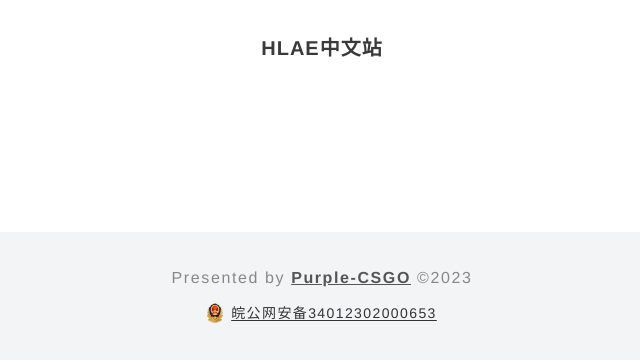
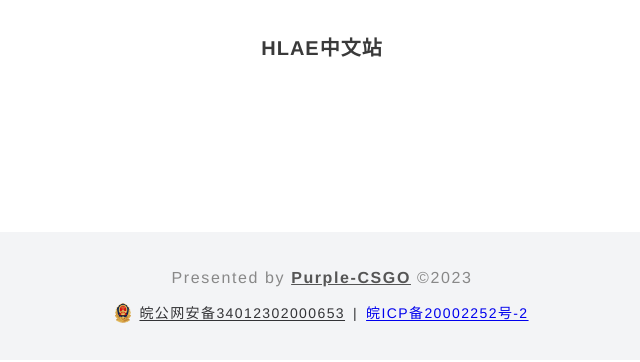
Before and after one commit to Purple-CSGO/hlae-site, a Vue app: page / in a window 1280 px wide. Shown: the top 362 px of the page, without its empty margins (318-958 px from the left). Built offline with nearby package versions, Linux system fonts and the light colour scheme.

Commit message:
update: beian and source order

```diff
--- a/src/App.vue
+++ b/src/App.vue
@@ -12,8 +12,12 @@
 
     <footer>
       <span>Presented by <a href="https://github.com/Purple-CSGO" class="author">Purple-CSGO</a> ©2023</span>
-      <a href="https://beian.mps.gov.cn/#/query/webSearch?code=34012302000653" rel="noreferrer"
-        target="_blank" class="beian"><img src="@/assets/img/beian.png" alt="beian"/>皖公网安备34012302000653</a>
+      <div class="beian">
+        <a href="https://beian.mps.gov.cn/#/query/webSearch?code=34012302000653" rel="noreferrer" class="beian hover:underline"
+          target="_blank"><img src="@/assets/img/beian.png" alt="beian"/>皖公网安备34012302000653</a>
+          |
+        <a href="http://beian.miit.gov.cn/" target="_blank" class="hover:underline">皖ICP备20002252号-2</a>
+      </div>
     </footer>
   </div>
 </template>
@@ -63,7 +67,7 @@ footer {
   }
 
   .beian {
-    @apply font-normal text-sm tracking-widest text-[#333336] hover:underline underline-offset-2 flex gap-2;
+    @apply font-normal text-sm tracking-widest text-[#333336] underline-offset-2 flex gap-2;
 
     img {
       @apply w-4;
--- a/src/pages/index.vue
+++ b/src/pages/index.vue
@@ -68,14 +68,19 @@
           <img src="@/assets/img/ffmpeg.webp" alt="ffmpeg">
         </card>
 
-        <card title="CSGO工具箱" url="https://csgo-toolbox.upup.cool" desc="一个为CSGO游戏的各个方面带来便利的工具集合"
-              download_cdn="https://api.upup.cool/get/csgo-toolbox" download_original="https://github.com/One-Studio/CSGO-Toolbox/releases/latest">
-          <img src="@/assets/img/csgo-toolbox.png" alt="csgo-toolbox" class="rounded-xl">
+        <card title="CFG预设 For CS2" url="https://config.upup.cool/v2" desc="适用于CS2各场景的Config预设" :background="true"
+              download_cdn="https://api.upup.cool/get/cs2-cfg" download_original="https://github.com/Purple-CSGO/CS2-Config-Presets/releases/latest">
+          <i class="pt-3 pi pi-github"></i>
         </card>
 
         <card title="CS Demo Manager" url="https://cs-demo-manager.com" desc="CS录像分析观看工具" :background="true"
               download_cdn="https://api.upup.cool/get/csdm" download_original="https://github.com/akiver/CS-Demo-Manager/releases/latest">
           <img src="@/assets/img/csdm.svg" alt="" class="p-2">
+        </card>
+
+        <card title="CSGO工具箱" url="https://csgo-toolbox.upup.cool" desc="一个为CSGO游戏的各个方面带来便利的工具集合"
+              download_cdn="https://api.upup.cool/get/csgo-toolbox" download_original="https://github.com/One-Studio/CSGO-Toolbox/releases/latest">
+          <img src="@/assets/img/csgo-toolbox.png" alt="csgo-toolbox" class="rounded-xl">
         </card>
 
         <card title="HLAE Studio" url="https://github.com/One-Studio/HLAE-Studio" desc="HLAE环境配置更新工具"
@@ -85,11 +90,6 @@
 
         <card title="CFG预设" url="https://config.upup.cool" desc="适用于CSGO各场景的Config预设" :background="true"
               download_cdn="https://api.upup.cool/get/csgo-cfg" download_original="https://github.com/Purple-CSGO/CSGO-Config-Presets/releases/latest">
-          <i class="pt-3 pi pi-github"></i>
-        </card>
-
-        <card title="CFG预设 For CS2" url="https://config.upup.cool/v2" desc="适用于CS2各场景的Config预设" :background="true"
-              download_cdn="https://api.upup.cool/get/cs2-cfg" download_original="https://github.com/Purple-CSGO/CS2-Config-Presets/releases/latest">
           <i class="pt-3 pi pi-github"></i>
         </card>
 
```
Also changed, not shown: 1 other file (tests, documents, lock files or other folders).
